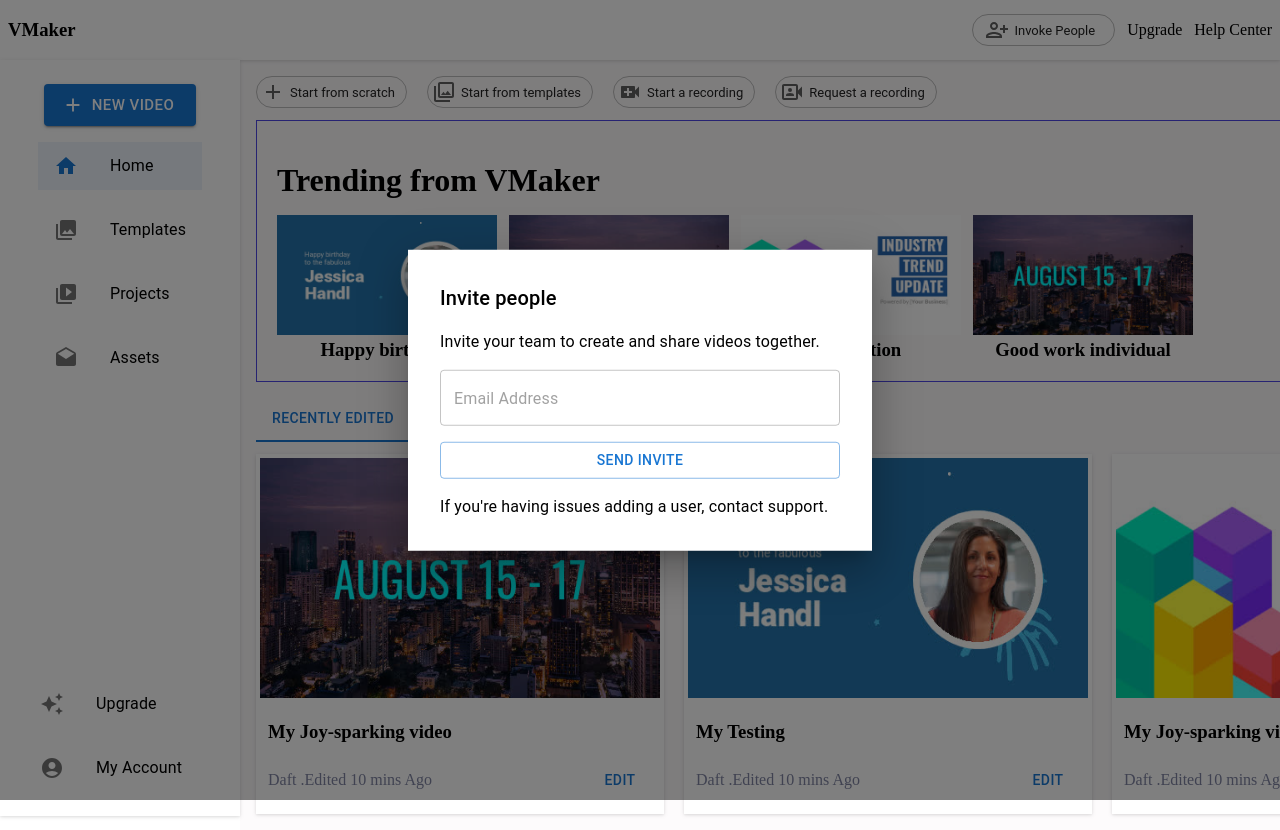
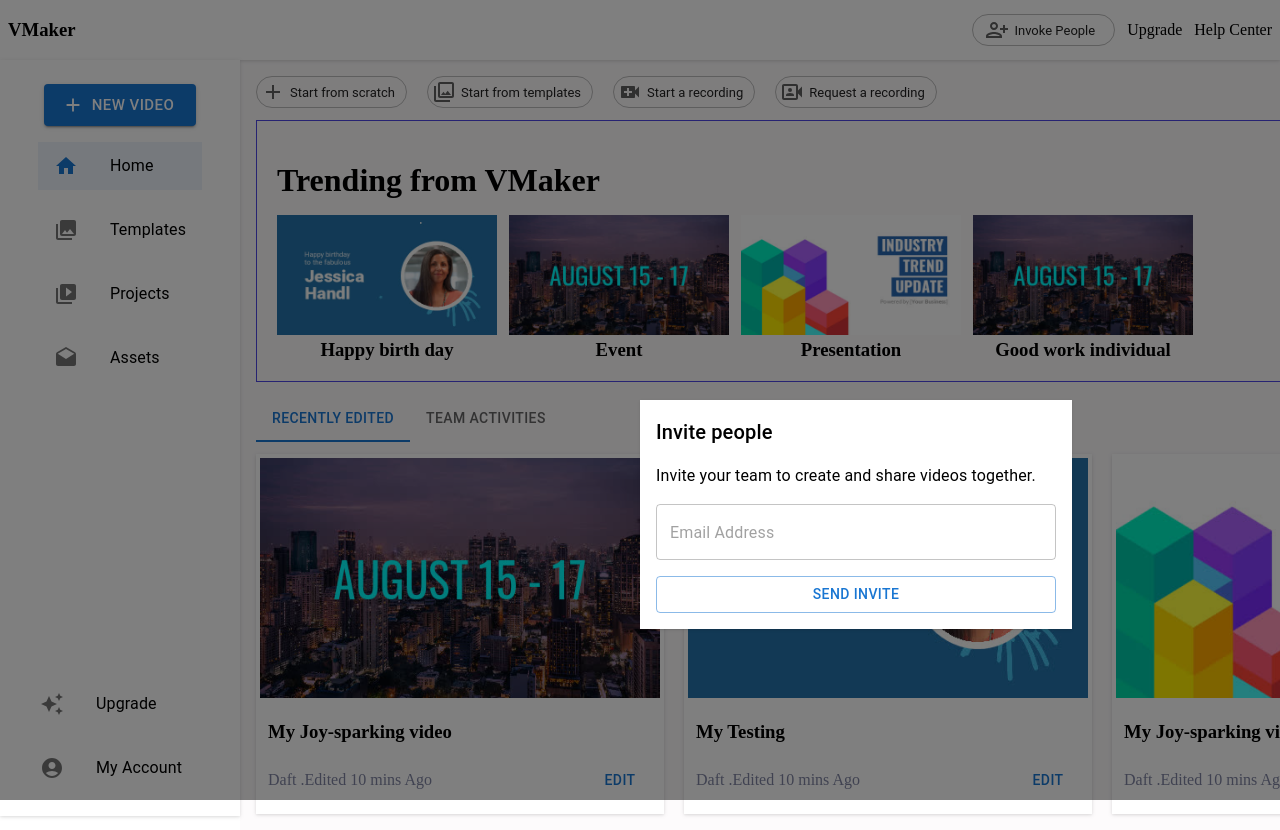
Before and after one commit to maniyedidi/web-video-editor, a Next.js app: page /home in a window 1280 px wide. Both pictures are taken after a click on the button "Invoke People". Shown: the top 830 px of the page. Built offline with nearby package versions, Linux system fonts and the light colour scheme.

Commit message:
fixed build issue

```diff
--- a/src/components/header/index.js
+++ b/src/components/header/index.js
@@ -5,17 +5,6 @@ import Box from '@mui/material/Box';
 import Button from '@mui/material/Button';
 import Typography from '@mui/material/Typography';
 import { useState } from 'react';
-
-const style = {
-  position: 'absolute',
-  top: '50%',
-  left: '50%',
-  transform: 'translate(-50%, -50%)',
-  width: 400,
-  bgcolor: 'background.paper',
-  boxShadow: 24,
-  p: 4
-};
 
 const Header = () => {
   const [open, setOpen] = useState(false);
@@ -43,7 +32,9 @@ const Header = () => {
         aria-labelledby='modal-modal-title'
         aria-describedby='modal-modal-description'
       >
-        <Box sx={style}>
+        <Box
+          className='absolute top-[50%] left-[50%] w-[400px] bg-white shadow p-4'
+        >
           <Typography id='modal-modal-title' variant='h6' component='h2'>
             Invite people
           </Typography>
@@ -51,12 +42,14 @@ const Header = () => {
             Invite your team to create and share videos together.
           </Typography>
           <TextField placeholder='Email Address' fullWidth sx={{ mt: 2 }} />
-          <Button fullWidth={true} onClick={handleClose} variant='outlined' sx={{ mt: 2 }}>
+          <Button
+            fullWidth={true}
+            onClick={handleClose}
+            variant='outlined'
+            sx={{ mt: 2 }}
+          >
             Send Invite
           </Button>
-          <Typography sx={{ mt: 2 }}>
-            If you're having issues adding a user, <a> contact support.</a>
-          </Typography>
         </Box>
       </Modal>
     </div>
--- a/src/components/trending-videos/video-preview/index.js
+++ b/src/components/trending-videos/video-preview/index.js
@@ -3,7 +3,7 @@ import Image from 'next/image';
 const VideoPreview = ({ imgSrc, videoSrc, title }) => {
   return (
     <div className='flex flex-col gap-1 group'>
-      <Image src={imgSrc} className='w-[220px] h-[120px] group-hover:hidden' />
+      <Image src={imgSrc} className='w-[220px] h-[120px] group-hover:hidden' alt={title} />
 
       <video
         className='hidden w-[220px] h-[120px]  group-hover:block'
--- a/src/components/video-card/index.js
+++ b/src/components/video-card/index.js
@@ -4,7 +4,7 @@ import { Button } from '@mui/material';
 const VideoCard = ({ title, src }) => {
   return (
     <div className='bg-white drop-shadow border-tl-[50px] border-solid  border-4 hover:border-sky-500  border-white'>
-      <Image src={src} className='w-[400px] h-[240px]' />
+      <Image src={src} className='w-[400px] h-[240px]' alt={title} />
       <h3 className='pl-2'>{title}</h3>
       <div className='flex flex-row justify-between px-2 items-center mb-3'>
         <div className='text-[#8085a3]'>
--- a/src/pages/index.js
+++ b/src/pages/index.js
@@ -42,6 +42,7 @@ export default function Login() {
         <Image
           className='md:w-[300px] md:h-[240px] lg:w-[500px] lg:h-[400px] p-10'
           src={LoginLeftImg}
+          alt="Info"
         />
       </div>
       <div className=' relative flex flex-col items-center bg-white gap-4 w-[100%] md:w-[50%] rounded-tr-lg rounded-br-lg '>
```
